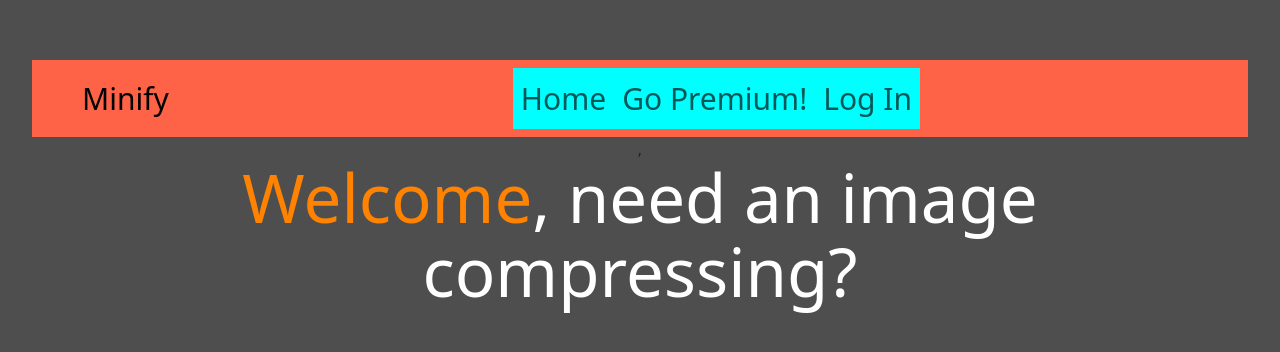
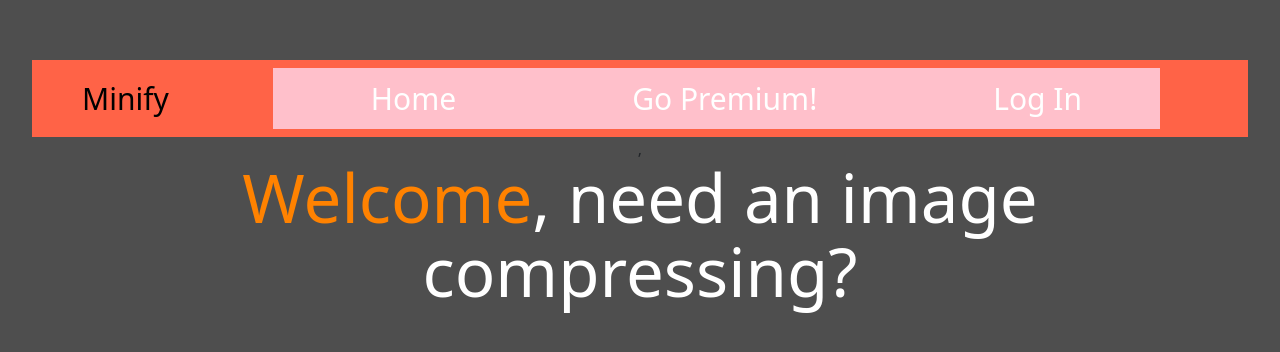
Before and after one commit to Lee-jr-81/image-app, a React (Vite) app: page / in a window 1280 px wide. Shown: the part 212-564 px from the top of the page. Built offline with nearby package versions, Linux system fonts and the light colour scheme.

Commit message:
app.css edited to include class with margins to spread the items in navbar, hover feature added to change weigt and colour

```diff
--- a/src/App.css
+++ b/src/App.css
@@ -59,7 +59,13 @@
   font-size: 30px !important;
 }
 
-.navbar-nav {
+.nav-link {
+  color: white !important;
+    text-decoration: none;
+    margin: 0 70px 0 90px !important;
+}
 
-  background-color: aqua;
+.nav-link:hover {
+  color: black !important;
+  font-weight: bold;
 }
--- a/src/components/Navbar.jsx
+++ b/src/components/Navbar.jsx
@@ -5,7 +5,8 @@ import { BrowserRouter, Route, Link } from "react-router-dom";
 function navbar() {
     return (
         <section>
-            <nav class="navbar navbar-expand-lg ">
+            <nav class="navbar navbar-expand-lg">
+
                 <a class="navbar-brand" href="#">
                 {/* <></> <-- put logo image link here*/}
                 Minify</a>
```
